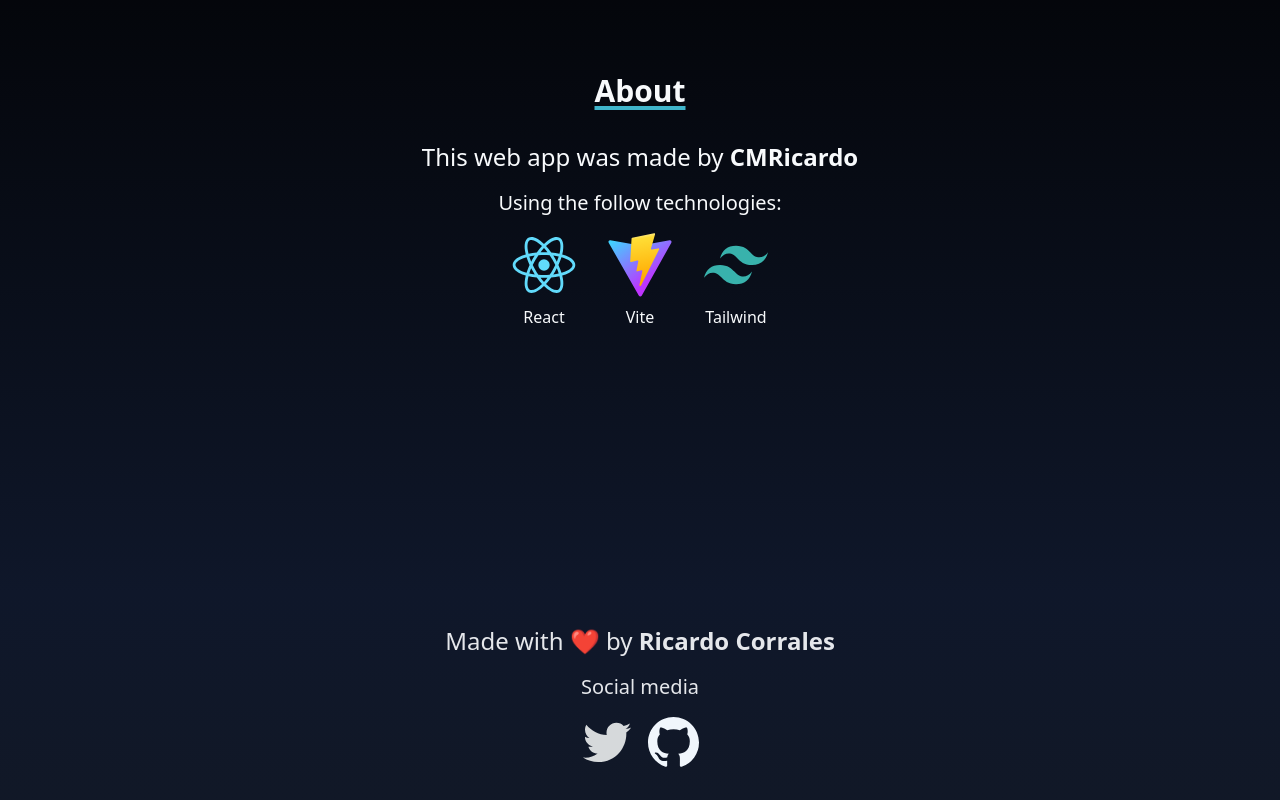
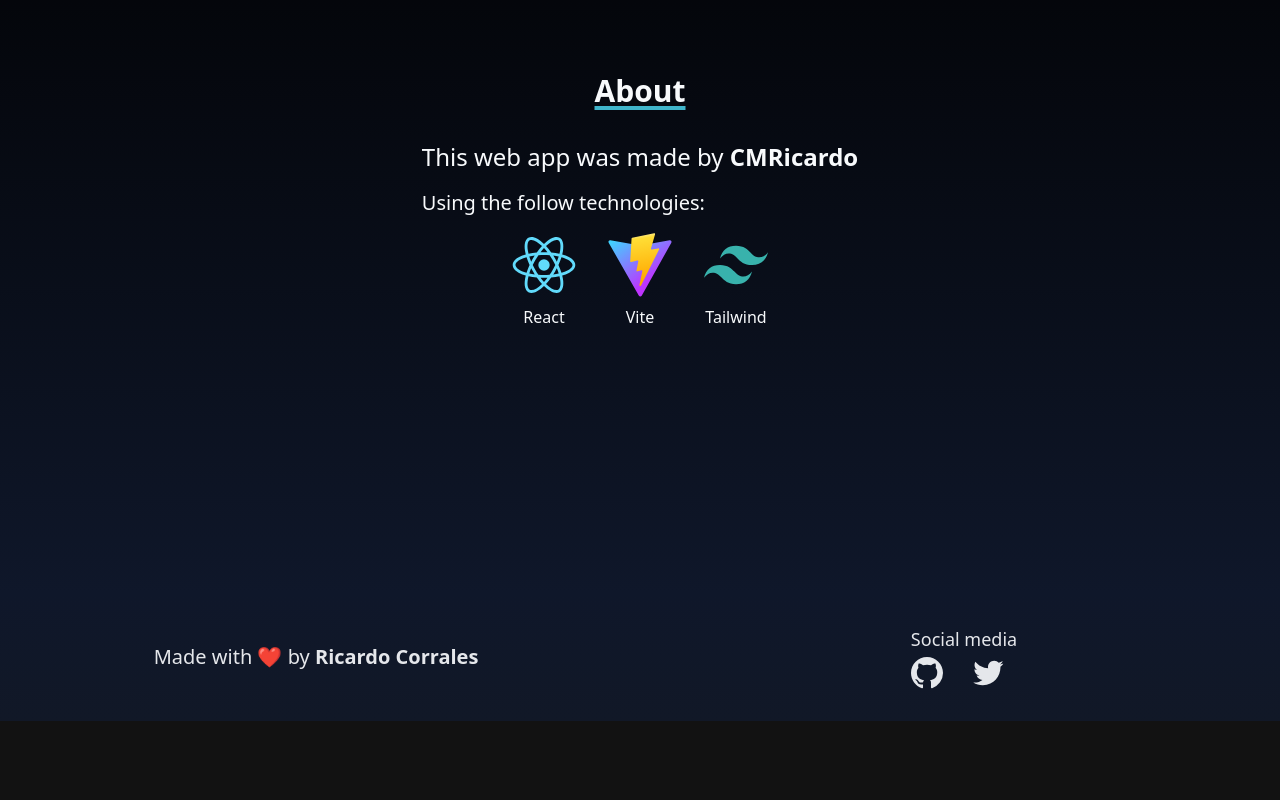
Before and after one commit to CMRicardo/rick-and-morty, a React (Vite) app: page /about in a window 1280 px wide. Shown: the part 943-1743 px from the top of the page. After the commit the page ends 1664 px from the top, so only its background shows below. Built offline with nearby package versions, Linux system fonts and the light colour scheme.

Commit message:
Remade Footer component

```diff
--- a/src/components/Footer.jsx
+++ b/src/components/Footer.jsx
@@ -2,26 +2,18 @@ import { FooterIcon } from './FooterIcon'
 
 export function Footer() {
   return (
-    <footer className='bg-gradient-to-b from-slate-900 to-gray-900 text-gray-200 text-center grid grid-col-1 gap-4 place-items-center py-8'>
-      <p className='text-2xl'>
+    <footer className='bg-gradient-to-b from-slate-900 to-gray-900 text-gray-200 text-center grid grid-cols-1 md:grid-cols-2 gap-4 place-items-center py-8'>
+      <p className='text-xl'>
         Made with ❤️ by <span className='font-bold'>Ricardo Corrales</span>
       </p>
-      <section>
-        <h3 className='text-xl'>Social media</h3>
-        <ul className='grid grid-cols-2 gap-x-4 mt-4'>
+      <section className='grid gap-1'>
+        <h3 className='text-lg'>Social media</h3>
+        <ul className='grid grid-cols-2 gap-x-4'>
           <li>
-            <FooterIcon
-              url={'https://twitter.com/RichardCM'}
-              name='Twitter'
-              img='/images/TwitterIcon.svg'
-            />
+            <FooterIcon name='Github' url='https://github.com/CMRicardo' />
           </li>
           <li>
-            <FooterIcon
-              url='https://github.com/CMRicardo'
-              name='Github'
-              img='/images/GithubIcon.svg'
-            />
+            <FooterIcon name='Twitter' url='https://twitter.com/RichardCM' />
           </li>
         </ul>
       </section>
--- a/src/components/FooterIcon.jsx
+++ b/src/components/FooterIcon.jsx
@@ -1,11 +1,18 @@
-export function FooterIcon({ img, name, url }) {
+import { Github, Twitter } from '../icons'
+
+const SocialMedia = {
+  Twitter: <Twitter height={32} width={32} />,
+  Github: <Github height={32} width={32} />,
+}
+
+export function FooterIcon({ name, url }) {
   return (
     <a
-      className='focus:outline-none focus:ring focus-visible:ring-accent ring-offset-8 ring-offset-transparent rounded hover:text-accent transition-colors'
-      href={`${url}`}
+      className='hover:text-gray-400 transition-colors'
+      href={url}
       target='_blank'
     >
-      <img src={`${img}`} alt={`${name}`} />
+      {SocialMedia[name]}
     </a>
   )
 }
--- /dev/null
+++ b/src/icons/Github.jsx
@@ -0,0 +1,18 @@
+export function Github({ height = 64, width = 64 }) {
+  return (
+    <svg
+      height={height}
+      width={width}
+      aria-hidden='true'
+      viewBox='0 0 16 16'
+      version='1.1'
+      data-view-component='true'
+    >
+      <path
+        fill-rule='evenodd'
+        d='M8 0C3.58 0 0 3.58 0 8c0 3.54 2.29 6.53 5.47 7.59.4.07.55-.17.55-.38 0-.19-.01-.82-.01-1.49-2.01.37-2.53-.49-2.69-.94-.09-.23-.48-.94-.82-1.13-.28-.15-.68-.52-.01-.53.63-.01 1.08.58 1.23.82.72 1.21 1.87.87 2.33.66.07-.52.28-.87.51-1.07-1.78-.2-3.64-.89-3.64-3.95 0-.87.31-1.59.82-2.15-.08-.2-.36-1.02.08-2.12 0 0 .67-.21 2.2.82.64-.18 1.32-.27 2-.27.68 0 1.36.09 2 .27 1.53-1.04 2.2-.82 2.2-.82.44 1.1.16 1.92.08 2.12.51.56.82 1.27.82 2.15 0 3.07-1.87 3.75-3.65 3.95.29.25.54.73.54 1.48 0 1.07-.01 1.93-.01 2.2 0 .21.15.46.55.38A8.013 8.013 0 0016 8c0-4.42-3.58-8-8-8z'
+        fill='currentColor'
+      ></path>
+    </svg>
+  )
+}
--- /dev/null
+++ b/src/icons/Twitter.jsx
@@ -0,0 +1,12 @@
+export function Twitter({ height = 64, width = 64 }) {
+  return (
+    <svg height={height} width={width} viewBox='0 0 24 24' aria-hidden='true'>
+      <g fill='currentColor'>
+        <path
+          d='M23.643 4.937c-.835.37-1.732.62-2.675.733.962-.576 1.7-1.49 2.048-2.578-.9.534-1.897.922-2.958 1.13-.85-.904-2.06-1.47-3.4-1.47-2.572 0-4.658 2.086-4.658 4.66 0 .364.042.718.12 1.06-3.873-.195-7.304-2.05-9.602-4.868-.4.69-.63 1.49-.63 2.342 0 1.616.823 3.043 2.072 3.878-.764-.025-1.482-.234-2.11-.583v.06c0 2.257 1.605 4.14 3.737 4.568-.392.106-.803.162-1.227.162-.3 0-.593-.028-.877-.082.593 1.85 2.313 3.198 4.352 3.234-1.595 1.25-3.604 1.995-5.786 1.995-.376 0-.747-.022-1.112-.065 2.062 1.323 4.51 2.093 7.14 2.093 8.57 0 13.255-7.098 13.255-13.254 0-.2-.005-.402-.014-.602.91-.658 1.7-1.477 2.323-2.41z'
+          fill='currentColor'
+        ></path>
+      </g>
+    </svg>
+  )
+}
--- a/src/icons/index.js
+++ b/src/icons/index.js
@@ -1,3 +1,5 @@
 export { React } from './React'
 export { Tailwind } from './Tailwind'
 export { Vite } from './Vite'
+export { Github } from './Github'
+export { Twitter } from './Twitter'
--- a/src/pages/About.jsx
+++ b/src/pages/About.jsx
@@ -16,7 +16,7 @@ export function About() {
         </a>
       </p>
 
-      <section className='grid gap-4 place-items-center'>
+      <section className='grid gap-4'>
         <h2 className='text-xl'>Using the follow technologies:</h2>
         <ul className='flex gap-8 items-center justify-center'>
           <li>
```
